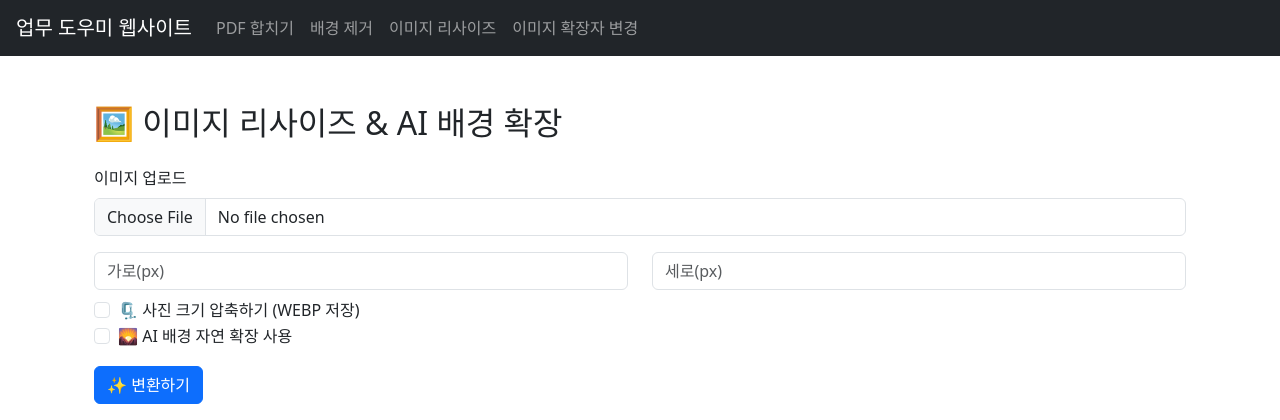
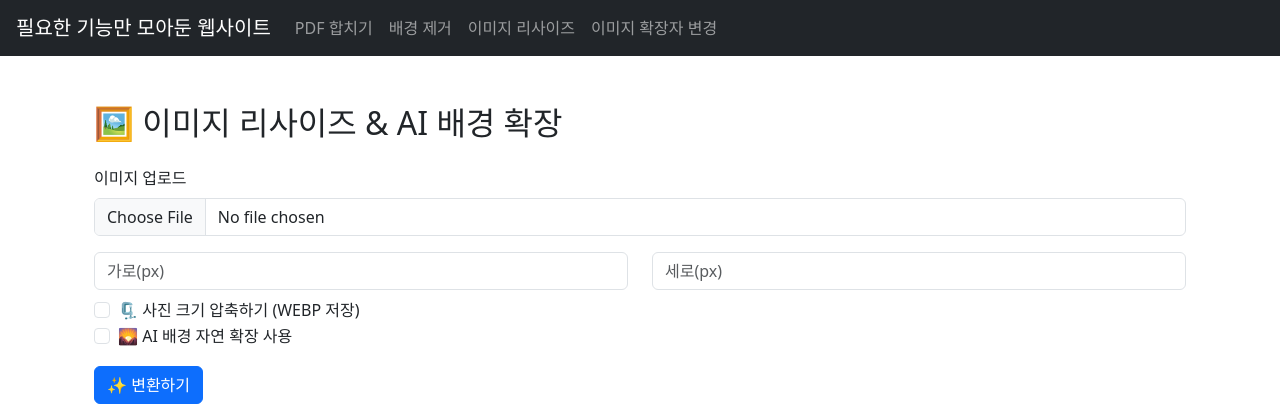
Before and after one commit to minhee0830/work_project, a Flask app: page /image-resize in a window 1280 px wide. Shown: the top 420 px of the page. Run offline with Flask 3, Linux system fonts and the light colour scheme.

Commit message:
사이트 타이틀  html 수정

```diff
--- a/templates/base.html
+++ b/templates/base.html
@@ -8,7 +8,7 @@
 </head>
 <body>
   <nav class="navbar navbar-expand-lg navbar-dark bg-dark px-3">
-    <a class="navbar-brand" href="/">업무 도우미 웹사이트</a>
+    <a class="navbar-brand" href="/">필요한 기능만 모아둔 웹사이트</a>
     <div class="collapse navbar-collapse">
       <ul class="navbar-nav">
         <li class="nav-item"><a class="nav-link" href="/pdf">PDF 합치기</a></li>
```
